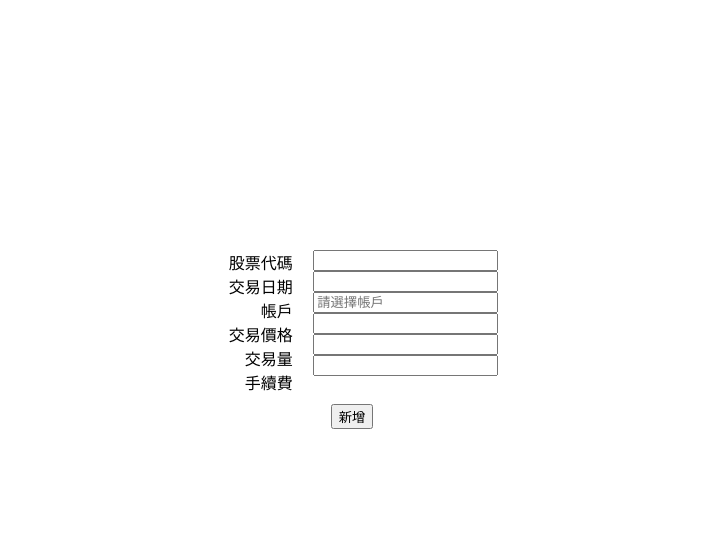
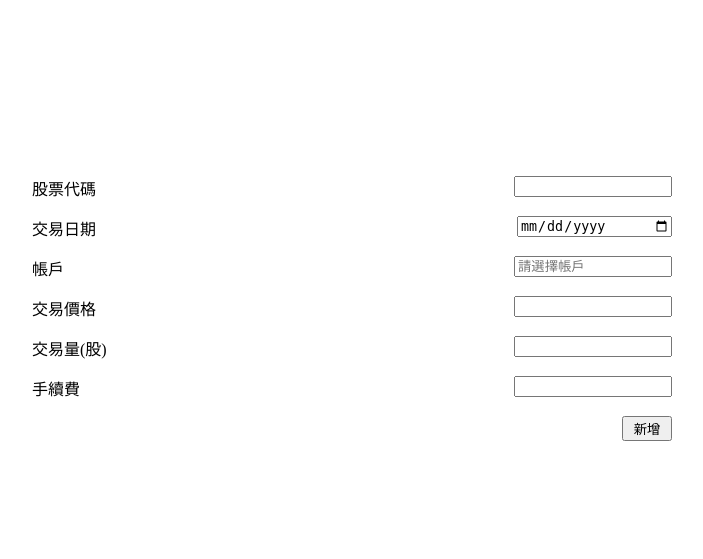
Before and after one commit to yuhsuanyang/investment_analysis, a Django app: template templates/new_transaction.html in a window 1280 px wide. Shown: the top 559 px of the page, without its empty margins (288-991 px from the left). Run offline with Django 3.2, Linux system fonts and the light colour scheme; the template is opened without the code that fills it: values that come from a table or form of the project are taken from there, others are empty.

Commit message:
refactor: use input and request.POST instead of model form

```diff
--- a/requirements.txt
+++ b/requirements.txt
@@ -1,4 +1,9 @@
 asgiref==3.5.0
 backports.zoneinfo==0.2.1
 Django==4.0.1
+numpy==1.22.2
+pandas==1.4.0
+python-dateutil==2.8.2
+pytz==2021.3
+six==1.16.0
 sqlparse==0.4.2
--- a/templates/new_transaction.html
+++ b/templates/new_transaction.html
@@ -3,18 +3,23 @@
   <body>
     <form action="" method="POST">
       {% csrf_token %}
-      <div style="display: flex; flex-direction: row">
-        <div class="labels">
-          <div>{{form.code.label}}</div>
-          <div>{{form.date.label}}</div>
+      <div class="question">
+        <div>股票代碼</div>
+        <div>
+          <input type="text" name="stock_code" list="code_list" />
+          <datalist id="code_list">
+            {% for code in stock_codes %}
+            <option value="{{code}}"></option>
+            {% endfor %}
+          </datalist>
+        </div>
+      </div>
+      <div class="question">
+        <div>交易日期</div>
+        <div><input type="date" name="date" /></div>
+      </div>
+      <div class="question">
         <div>帳戶</div>
-          <div>{{form.price.label}}</div>
-          <div>{{form.amount.label}}</div>
-          <div>{{form.fee.label}}</div>
-        </div>
-        <div class="inputs">
-          <div>{{form.code}}</div>
-          <div>{{form.date}}</div>
         <div>
           <input
             type="text"
@@ -28,32 +33,41 @@
             {% endfor %}
           </datalist>
         </div>
-          <div>{{form.price}}</div>
-          <div>{{form.amount}}</div>
-          <div>{{form.fee}}</div>
       </div>
+      <div class="question">
+        <div>交易價格</div>
+        <div><input type="number" name="stock_price" /></div>
       </div>
-      <input type="submit" value="新增" />
+      <div class="question">
+        <div>交易量(股)</div>
+        <div><input type="number" name="stock_amount" /></div>
+      </div>
+      <div class="question">
+        <div>手續費</div>
+        <div><input type="number" name="fee" /></div>
+      </div>
+      <div style="text-align: right">
+        <input type="submit" style="width: 50px" value="新增" />
+      </div>
     </form>
   </body>
 </html>
 <style>
   form {
     position: absolute;
-    width: 40vw;
-    height: 40vh;
-    left: 30vw;
-    top: 30vh;
+    width: 50vw;
+    left: 25vw;
+    top: 20vh;
     text-align: center;
   }
-  .labels {
-    width: 38%;
-    margin: 2%;
-    text-align: right;
+  input {
+    width: 150px;
   }
-  .inputs {
-    width: 58%;
-    margin: 2%;
-    text-align: left;
+  .question {
+    display: flex;
+    flex-direction: row;
+    justify-content: space-between;
+    margin-top: 2.5%;
+    margin-bottom: 2.5%;
   }
 </style>
```
Also changed, not shown: transactions/views.py (+19 -9 lines). Lines whose indentation alone changed are shown as unchanged.
